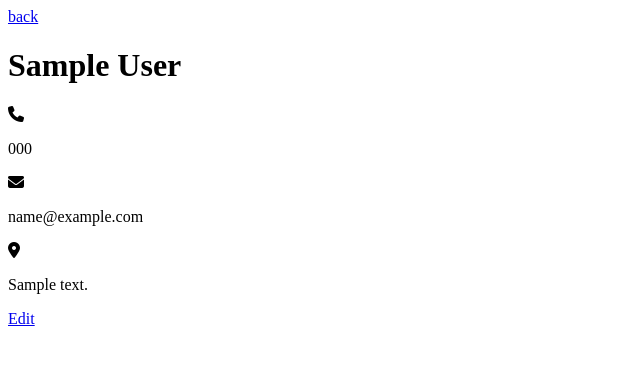
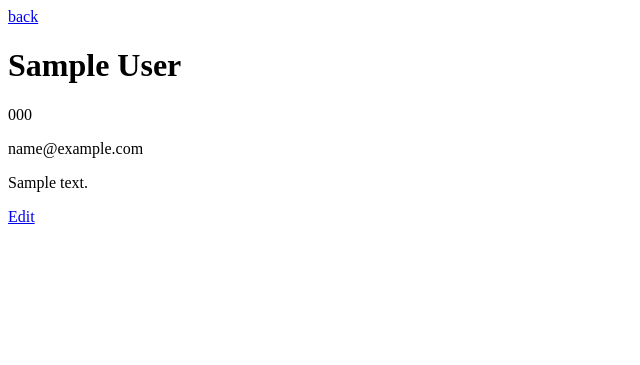
Before and after one commit to meetboghani/UserContactManagement, a Django app: page /contactprofile/1 in a window 1280 px wide. Shown: the top 365 px of the page, without its empty margins (0-640 px from the left). Run offline with Django 3.2, Linux system fonts and the light colour scheme; tables that the repository leaves empty hold one stand-in row (values such as "Sample post"); some libraries are stand-ins or nearby versions.

Commit message:
Update contact-profile.html

```diff
--- a/templates/contact-profile.html
+++ b/templates/contact-profile.html
@@ -3,12 +3,7 @@
 <head>
 	<meta charset="UTF-8">
     <meta name="viewport" content="width=device-width, initial-scale=1.0">
-    <link rel="stylesheet" type="text/css" href="style-profile.css">
 
-	<link rel="preconnect" href="https://fonts.gstatic.com">
-	<link href="https://fonts.googleapis.com/css2?family=Inter&display=swap" rel="stylesheet">
-
-    <script src="https://kit.fontawesome.com/6b20b1c14d.js" crossorigin="anonymous"></script>
 	<title>Contact Profile</title>
 </head>
 <body>
```
